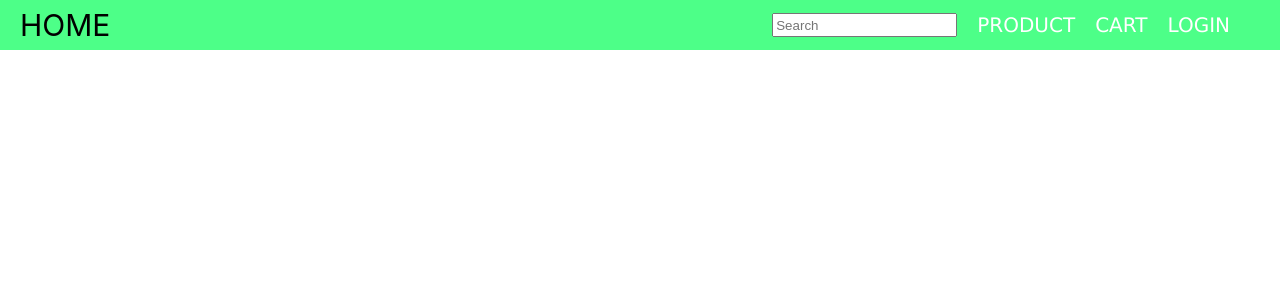
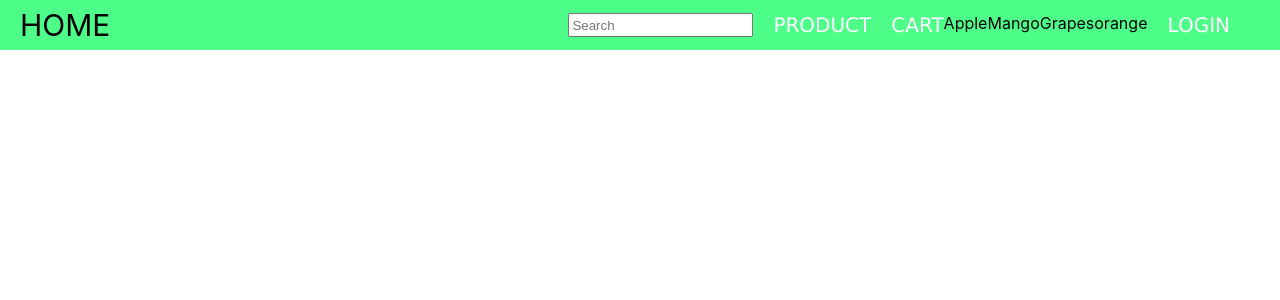
Before and after one commit to Abhishek140298/E-Commerece-App, a React (Create React App) app: page / in a window 1280 px wide. Shown: the top 300 px of the page. Built offline with nearby package versions, Linux system fonts and the light colour scheme.

Commit message:
working on dynamic search

```diff
--- a/src/component/navBar/NavBar.js
+++ b/src/component/navBar/NavBar.js
@@ -1,16 +1,30 @@
-import React from 'react';
-import './NavBar.css'
+import React, { useState } from 'react';
+import './NavBar.css';
+const arr1 = ['Apple', 'Mango', 'Grapes', 'orange'];
 const NavBar = () => {
+  const [search, setSearch] = useState('');
+  const searchInput = (event) => {
+    setSearch(event.target.value);
+  };
+
+  const filteredArray = arr1.filter((cval) => {
+    if (cval.slice(0, search.length).toLowerCase() == search.toLowerCase()) {
+      return cval;
+    }
+  });
+  console.log(filteredArray);
   return (
     <div className='nav_div'>
       <span className='home_span'>HOME</span>
       <div className='nav_sub_div'>
-      <input placeholder='Search'/>
-      <span className='nav_option'>PRODUCT</span>
-      <span className='nav_option'>CART</span>
-      <span className='nav_option'>LOGIN</span>
+        <input placeholder='Search' onChange={searchInput} />
+        <span className='nav_option'>PRODUCT</span>
+        <span className='nav_option'>CART</span>
+        {filteredArray.map((cval) => {
+          return <span>{cval}</span>;
+        })}
+        <span className='nav_option'>LOGIN</span>
       </div>
-
     </div>
   );
 };
```
